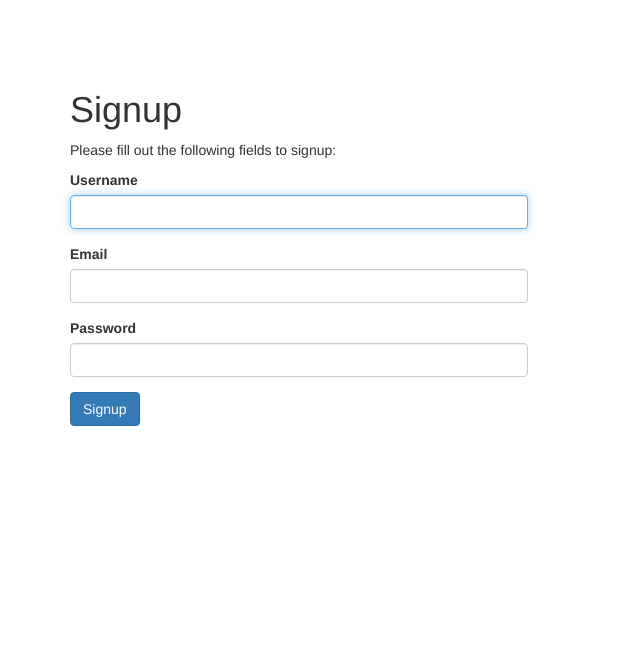
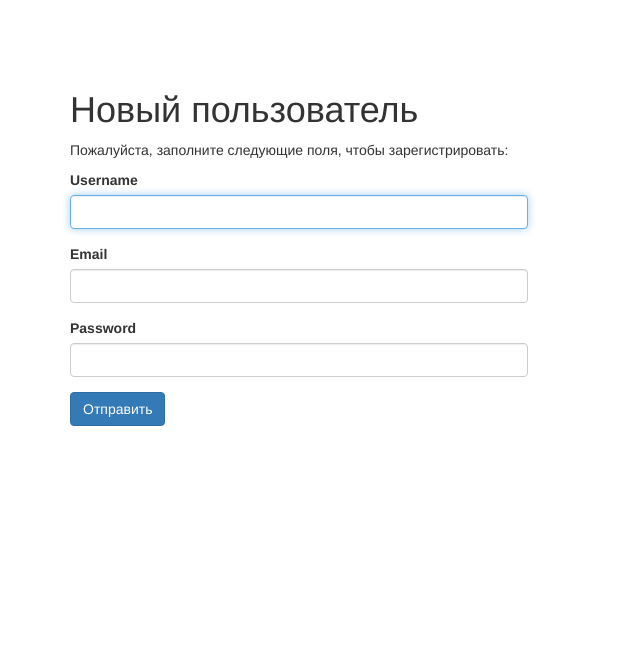
Before and after one commit to acvoloe/yii2ads, a Yii app: template views/site/signup.php in a window 1280 px wide. Shown: the top 666 px of the page, without its empty margins (0-640 px from the left). Run offline with PHP 8.4 and a stand-in for Yii, Linux system fonts and the light colour scheme; the template is opened without the code that fills it, so the values that code supplies are empty; form fields are guessed from the names that the template uses; some libraries are stand-ins or nearby versions.

Commit message:
SignUp rus lang

```diff
--- a/views/site/signup.php
+++ b/views/site/signup.php
@@ -7,13 +7,13 @@
 use yii\helpers\Html;
 use yii\bootstrap\ActiveForm;
 
-$this->title = 'Signup';
+$this->title = 'Новый пользователь';
 $this->params['breadcrumbs'][] = $this->title;
 ?>
 <div class="site-signup">
     <h1><?= Html::encode($this->title) ?></h1>
 
-    <p>Please fill out the following fields to signup:</p>
+    <p>Пожалуйста, заполните следующие поля, чтобы зарегистрировать:</p>
 
     <div class="row">
         <div class="col-lg-5">
@@ -26,7 +26,7 @@ $this->params['breadcrumbs'][] = $this->title;
                 <?= $form->field($model, 'password')->passwordInput() ?>
 
                 <div class="form-group">
-                    <?= Html::submitButton('Signup', ['class' => 'btn btn-primary', 'name' => 'signup-button']) ?>
+                    <?= Html::submitButton('Отправить', ['class' => 'btn btn-primary', 'name' => 'signup-button']) ?>
                 </div>
 
             <?php ActiveForm::end(); ?>
```
Also changed, not shown: models/SignupForm.php (+11 -2 lines).
